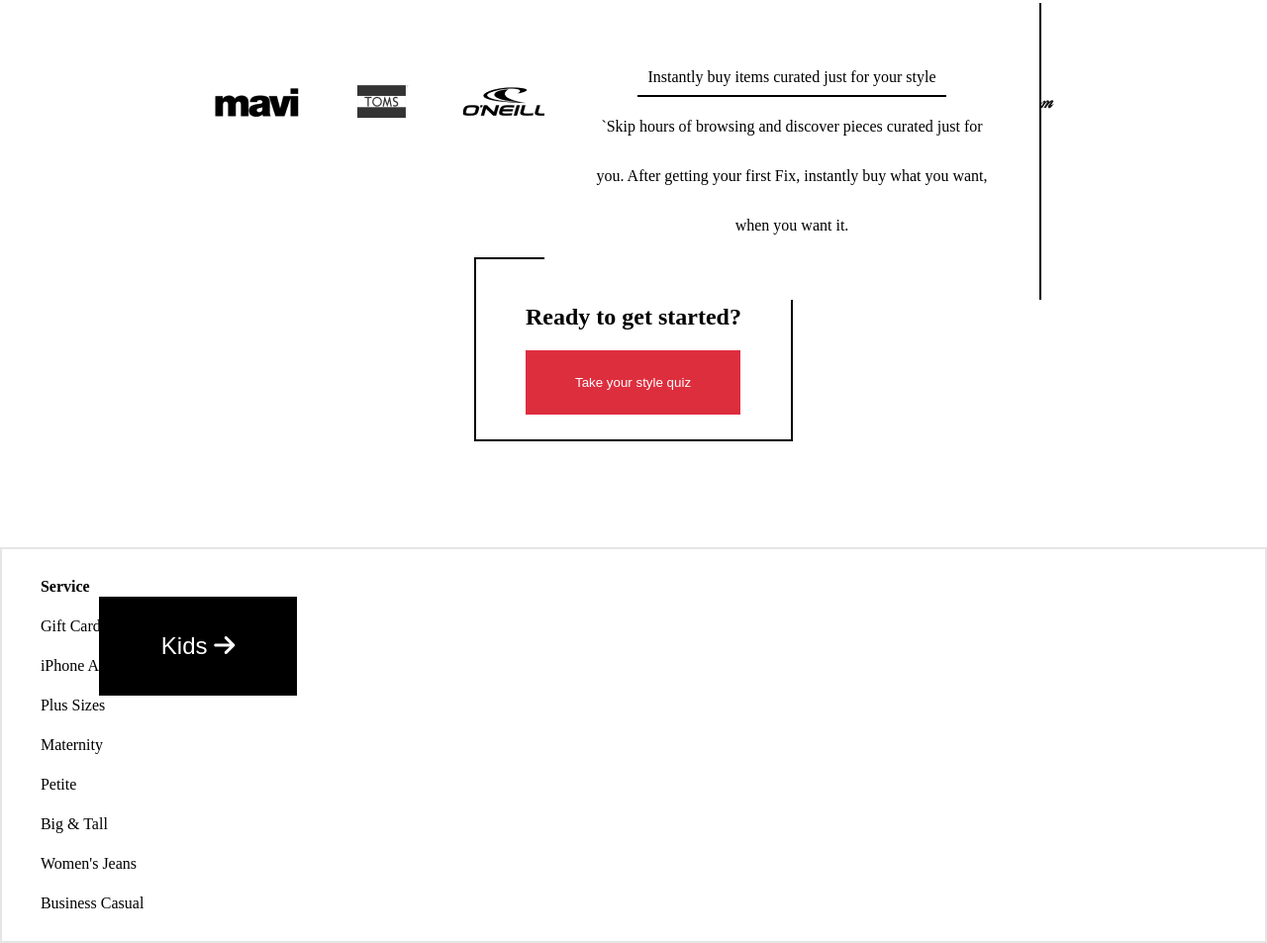
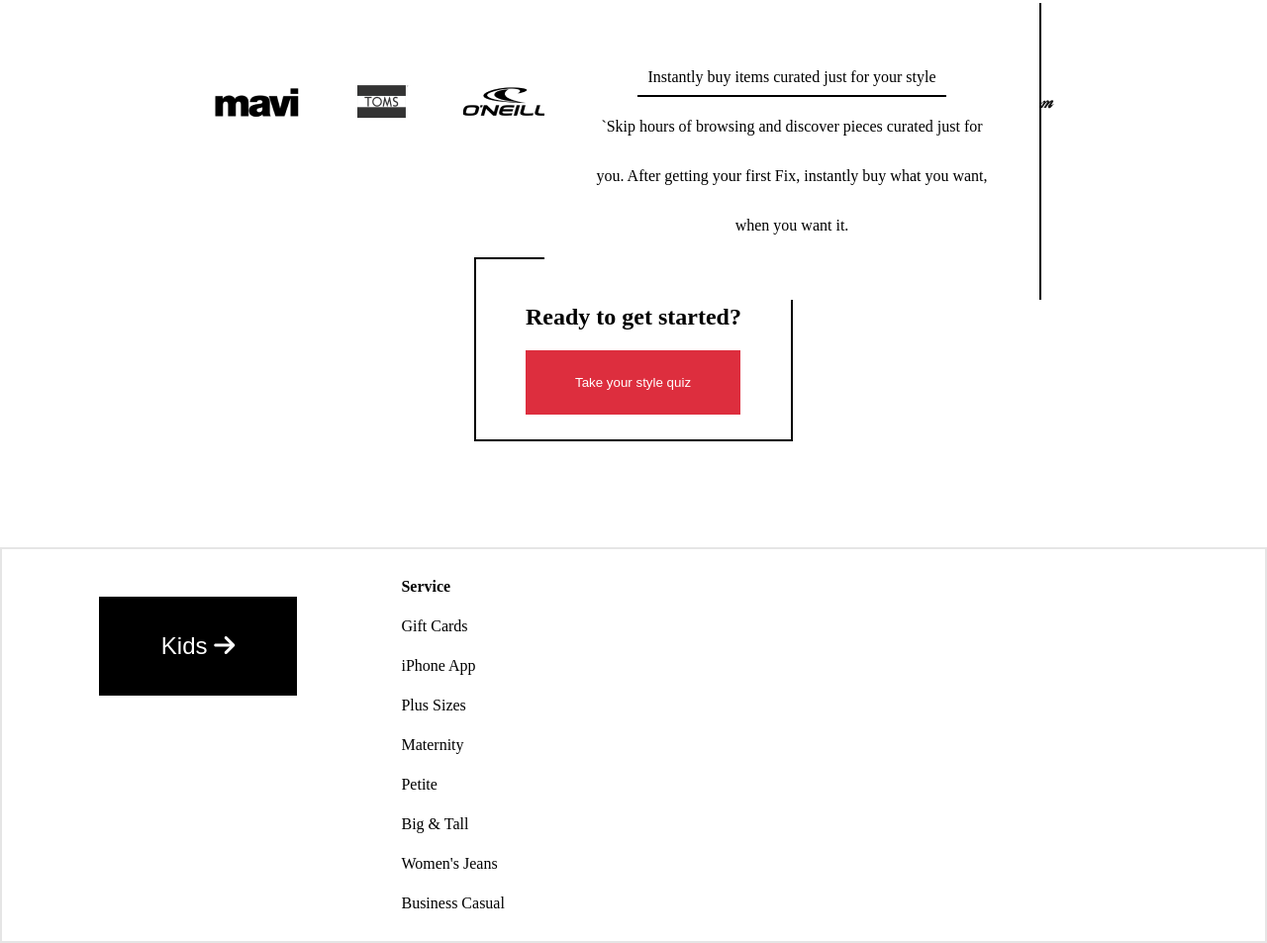
Before and after one commit to DBaker34/Sitch-Fix-Homepage, a plain HTML site: page index.html in a window 1280 px wide. Shown: the part 3147-4100 px from the top of the page at 99% size. Drawn offline with nearby package versions, Linux system fonts and the light colour scheme.

Commit message:
Update index.html

```diff
--- a/index.html
+++ b/index.html
@@ -106,7 +106,7 @@
 
             <footer>
 
-                <ul>
+                <ul id="column-1">
                     <li><strong> Service </strong></li>
                         <ul>
                             <li> Gift Cards </li>
```
